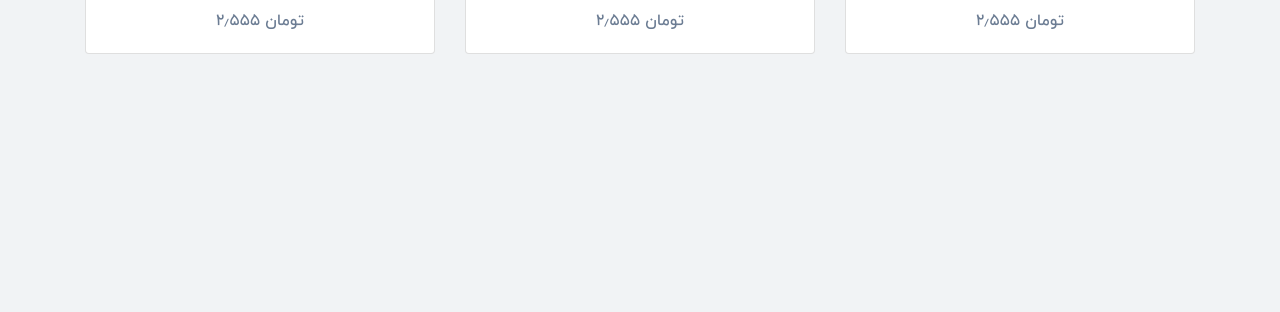
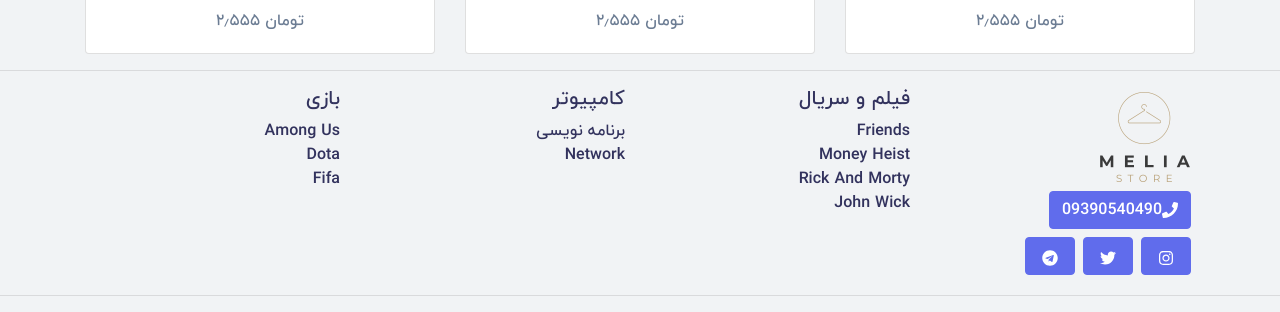
Before and after one commit to MohammadHosseinBagheri/sticker-shop, a Next.js app: page / in a window 1280 px wide. Shown: the part 2692-3004 px from the top of the page. Before the commit the page ends 2746 px from the top, so only its background shows below. Built offline with nearby package versions, Linux system fonts and the light colour scheme.

Commit message:
add footer

```diff
--- a/src/pages/_app.js
+++ b/src/pages/_app.js
@@ -9,6 +9,7 @@ import Header from "../components/header/header.component";
 import CategoryProvider from "../context/category/provider";
 import CardProvider from "../context/card/provider";
 import GiftHeader from "../components/gift/gift-header.component";
+import Footer from "../components/footer/footer.component";
 
 function MyApp({ Component, pageProps }) {
   return (
@@ -20,6 +21,7 @@ function MyApp({ Component, pageProps }) {
           <Component {...pageProps} />
         </CategoryProvider>
       </CardProvider>
+      <Footer />
     </>
   );
 }
```
